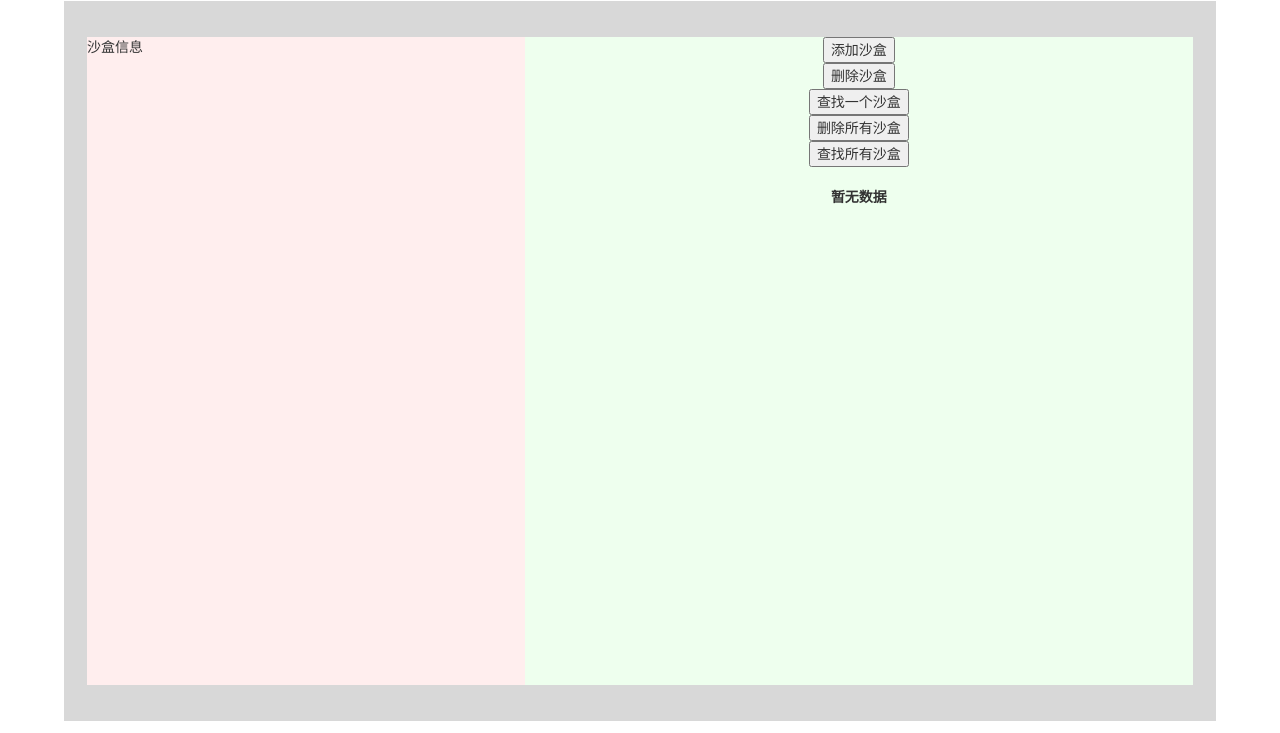
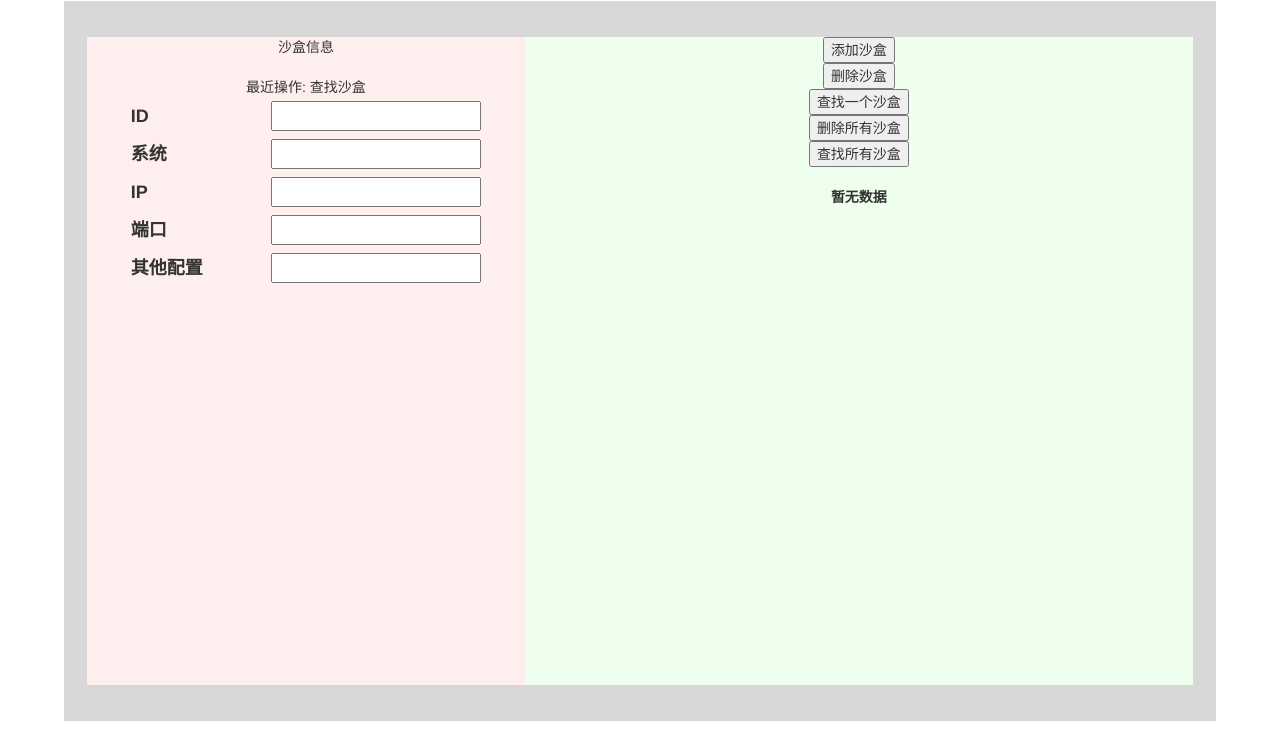
Before and after one commit to chrisYooh/MiniProjects, a website: page SDOperator/htmls/index.html in a window 1280 px wide. Shown: the part 67-800 px from the top of the page. Drawn offline with nearby package versions, Linux system fonts and the light colour scheme.

Commit message:
【沙盒Html】Step2：沙盒信息页展示

```diff
--- a/SDOperator/htmls/css/chris-base.css
+++ b/SDOperator/htmls/css/chris-base.css
@@ -3,6 +3,8 @@
 html ,body{
 	height: 100%
 }
+
+/***************************************************** 外层 *****************************************************/
 
 .mainpage_baseboard {
     /*background: #d8d8d8;*/
@@ -77,6 +79,65 @@ html ,body{
 .mainpage_test {
     background: #eeffee;
 }
+
+/***************************************************** SD_INFO *****************************************************/
+
+.sdinfo_board {
+    /*background: #d8d8d8;*/
+    position:relative;
+    width: 100%;
+    height: 100%;
+
+    /* 使用Flex */
+    display: -webkit-box;
+    display: -webkit-flex;
+    display: -moz-box;
+    display: -moz-flex;
+    display: -ms-flexbox;
+    display: flex;
+
+    /* 竖排模式 */
+    -webkit-box-orient: vertical;
+    -webkit-box-direction: normal;
+    -webkit-flex-direction: column;
+    -moz-flex-direction: column;
+    -ms-flex-direction: column;
+    flex-direction: column;
+
+    /* 横向居中 */
+    -webkit-box-align: center;
+    -moz-flex-align: center;
+    -ms-flex-align: center;
+    -webkit-align-items: center;
+    -moz-align-items: center;
+    align-items: center;
+}
+
+.sdinfo_item {
+    /*background: #d8d8d8;*/
+    position:relative;
+    width: 80%;
+    height: 30px;
+    margin: 4px;
+}
+
+.sdinfo_title {
+    /*background: #d8d8d8;*/
+    position:relative;
+    width: 40%;
+    height: 100%;
+    font-size: 18px;
+}
+
+.sdinfo_value {
+    /*background: #d8d8d8;*/
+    position:relative;
+    width: 60%;
+    height: 100%;
+    font-size: 18px;
+}
+
+/*****************************************************  SD_OP  *****************************************************/
 
 
 
--- a/SDOperator/htmls/react/react_sd_info.js
+++ b/SDOperator/htmls/react/react_sd_info.js
@@ -1,6 +1,48 @@
+class SdInfoItem extends React.Component {
+
+    constructor(props) {
+        super(props);
+        this.state = {itemValue: " "};
+    }
+
+    handleChange(event) {
+        this.setState({itemValue: event.target.itemValue});
+    }
+
+    render() {
+        return (
+            <div className="sdinfo_item">
+                <label className="sdinfo_title">{this.props.itemTitle}</label>
+                <input className="sdinfo_value" type="text" value={this.state.itemValue} onChange={this.handleChange} />
+            </div>
+        )
+    }
+};
+
+class SandboxInfo extends React.Component {
+
+    constructor(props) {
+        super(props);
+        this.state = {sdOpName: "查找沙盒"};
+    }
+
+    render() {
+        return (
+            <div className="sdinfo_board">
+                <p1>沙盒信息</p1>
+                <br />
+                <p2>最近操作: {this.state.sdOpName}</p2>
+                <SdInfoItem itemTitle="ID" />
+                <SdInfoItem itemTitle="系统" />
+                <SdInfoItem itemTitle="IP" />
+                <SdInfoItem itemTitle="端口" />
+                <SdInfoItem itemTitle="其他配置" />
+            </div>
+        );
+    }
+};
+
 ReactDOM.render(
-    <div>
-        沙盒信息
-    </div>,
+    <SandboxInfo />,
     document.getElementById('mainpage_sd_info')
 );
```
Also changed, not shown: SDOperator/htmls/index.html (+5 -0 lines).
